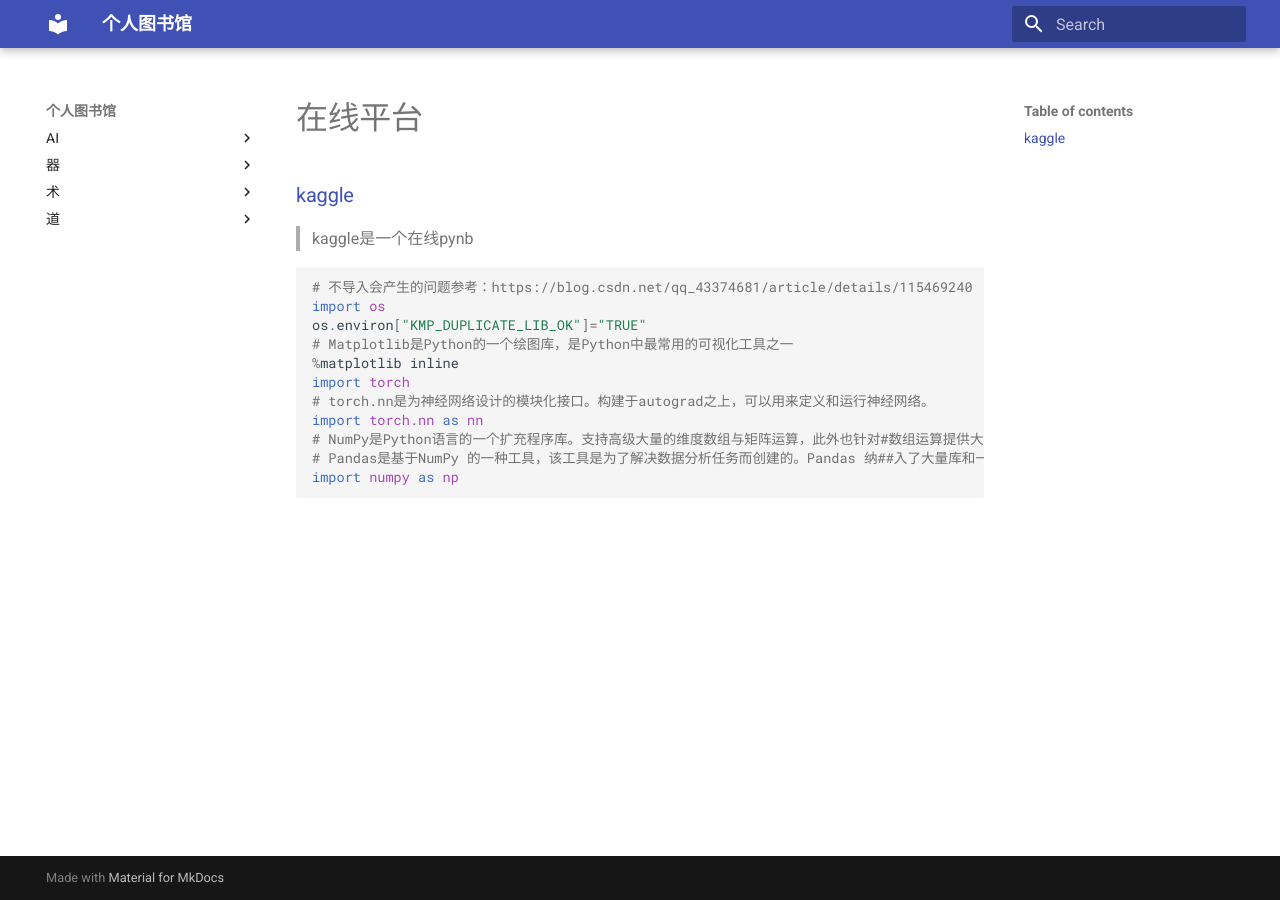
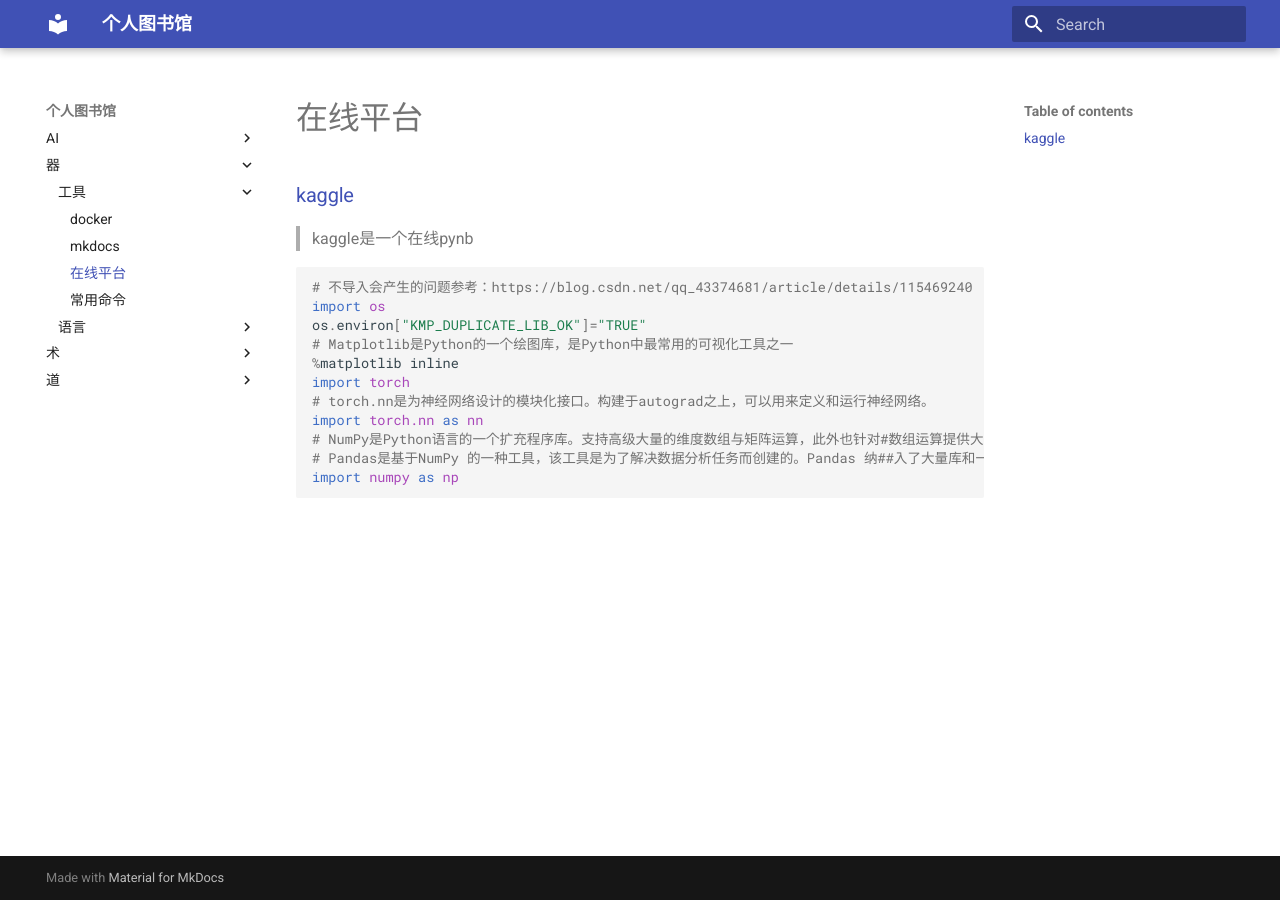
Before and after one commit to fantasy-mark/mydocs, an MkDocs documentation site: the page built from docs/器/工具/在线平台.md, in a window 1280 px wide. Built offline with MkDocs 1.6.1 and Material for MkDocs 9.7.7, drawn with Linux system fonts in a browser that asks for light colours; old or Windows-style settings are respelled for this version of MkDocs.

Commit message:
fixme mkdocs.yml

```diff
--- a/mkdocs.yml
+++ b/mkdocs.yml
@@ -33,6 +33,7 @@
      - 工具:
        - docker: 器\工具\docker.md
        - mkdocs: 器\工具\mkdocs.md
+       - 在线平台: 器\工具\在线平台.md
        - 常用命令: 器\工具\常用命令.md
      - 语言:
        - Latex: 器\语言\Latex.md
```
